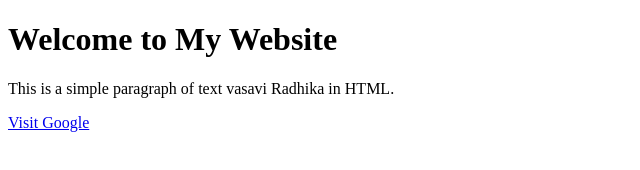
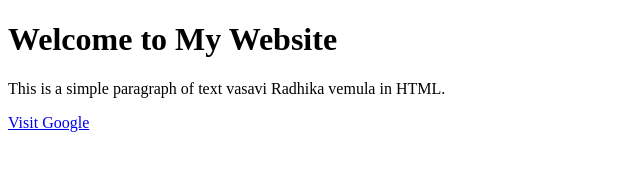
Before and after one commit to VasaviRadhika/SAMPLENEWTON, a plain HTML site: page index.html in a window 1280 px wide. Shown: the full height of the page, 0-640 px from the left. Drawn offline with Linux system fonts and the light colour scheme.

Commit message:
Update index.html

```diff
--- a/index.html
+++ b/index.html
@@ -7,7 +7,7 @@
 <body>
 
     <h1>Welcome to My Website</h1>
-    <p>This is a simple paragraph of text vasavi Radhika in HTML.</p>
+    <p>This is a simple paragraph of text vasavi Radhika  vemula in HTML.</p>
 
     <a href="https://google.com">Visit Google</a>
 
```
